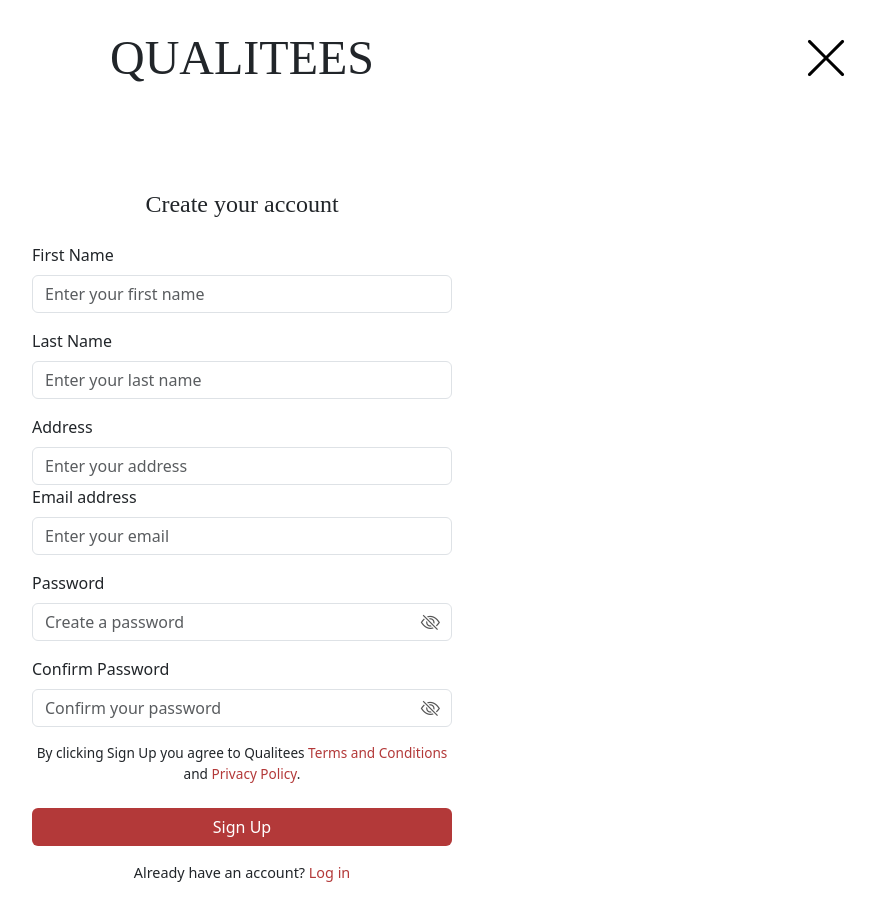
After one commit to menb2023-6398-56806-code/QualiTees-Project, a PHP site: page /register.php in a window 1280 px wide. The commit adds this page. Shown: the whole page, without its empty margins (398-1273 px from the left). Run offline with PHP 8.4, Linux system fonts and the light colour scheme; some web fonts are replaced.

Commit message:
before the retcon 11.6

```diff
--- a/header2.php
+++ b/headerLR.php
@@ -11,7 +11,7 @@
     <link href="https://cdn.jsdelivr.net/npm/bootstrap-icons@1.11.3/font/bootstrap-icons.min.css" rel="stylesheet">
 
     <style>
-        @import url('../stardom.css');
+        @import url('./stardom.css');
 
         /* Header */
         header {
@@ -54,7 +54,7 @@
 <body>
     <header>
         <h1>QUALITEES</h1>
-        <a href="./homepage.php" class="close-btn"><i class="bi bi-x-lg"></i></a>
+        <a href="./landing.php" class="close-btn"><i class="bi bi-x-lg"></i></a>
     </header>
 
     <script src="https://cdn.jsdelivr.net/npm/bootstrap@5.3.2/dist/js/bootstrap.bundle.min.js"></script>
--- /dev/null
+++ b/register.php
@@ -0,0 +1,219 @@
+<!DOCTYPE html>
+<html lang="en">
+
+<head>
+  <meta charset="UTF-8">
+  <meta name="viewport" content="width=device-width, initial-scale=1.0">
+  <title>QUALITEES | Register</title>
+  <link rel="icon" href="./media/icon.png" type="image/png">
+
+  <!-- Bootstrap + Icons -->
+  <link href="https://cdn.jsdelivr.net/npm/bootstrap@5.3.2/dist/css/bootstrap.min.css" rel="stylesheet">
+  <link href="https://cdn.jsdelivr.net/npm/bootstrap-icons@1.11.3/font/bootstrap-icons.min.css" rel="stylesheet">
+
+  <style>
+    @import url('./media/stardom.css');
+
+    body {
+      background-color: #ffffff;
+      font-family: "Poppins", sans-serif;
+      min-height: 100vh;
+      display: flex;
+      flex-direction: column;
+      align-items: center;
+    }
+
+    /* Registration form */
+    .register-form {
+      width: 100%;
+      max-width: 420px;
+      margin-top: 5rem;
+    }
+
+    .form-control {
+      border-radius: 8px;
+      padding: 0.75rem;
+      font-size: 1rem;
+    }
+
+    .form-control:focus {
+      border-color: #b33939;
+      box-shadow: 0 0 0 0.2rem rgba(179, 57, 57, 0.25);
+    }
+
+    .btn-register {
+      background-color: #b33939 !important;
+      color: #fff !important;
+      border-radius: 8px;
+      padding: 0.75rem;
+      width: 100%;
+      transition: background 0.3s;
+      margin-top: 0.5rem;
+    }
+
+    .btn-register:hover {
+      background-color: #8e2929 !important;
+    }
+
+    .extra-links {
+      text-align: center;
+      margin-top: 1rem;
+      font-size: 0.9rem;
+    }
+
+    .extra-links a {
+      color: #b33939;
+      text-decoration: none;
+    }
+
+    .extra-links a:hover {
+      text-decoration: underline;
+    }
+
+    .password-toggle-btn {
+      border: none !important;
+      background: transparent !important;
+      box-shadow: none !important;
+    }
+
+    .password-toggle-btn:focus {
+      outline: none !important;
+      box-shadow: none !important;
+    }
+
+    .password-toggle-btn i {
+      font-size: 1.2rem;
+      color: #555;
+    }
+
+    .password-wrapper {
+      position: relative;
+    }
+
+    .password-wrapper i {
+      position: absolute;
+      top: 50%;
+      right: 12px;
+      transform: translateY(-50%);
+      font-size: 1.2rem;
+      color: #555;
+      cursor: pointer;
+    }
+
+    .password-wrapper i:hover {
+      color: #b33939;
+    }
+  </style>
+</head>
+
+<body>
+  <?php include './headerLR.php'; ?>
+
+  <main class="register-form">
+    <h2 style="font-family: 'Stardom-Regular'; font-size: 1.5rem; margin-bottom: 1.5rem; text-align: center;">
+      Create your account
+    </h2>
+
+    <form method="POST" action="register_process.php">
+
+      <div class="mb-3">
+        <label class="form-label">First Name</label>
+        <input type="text" class="form-control" name="firstname" placeholder="Enter your first name" required>
+      </div>
+
+      <div class="mb-3">
+        <label class="form-label">Last Name</label>
+        <input type="text" class="form-control" name="lastname" placeholder="Enter your last name" required>
+      </div>
+
+      <div class="mb-3">
+        <label class="form-label">Address</label>
+        <input type="text" class="form-control" name="address" placeholder="Enter your address" required>
+
+        <div class="mb-3">
+          <label class="form-label">Email address</label>
+          <input type="email" class="form-control" name="email" placeholder="Enter your email" required>
+        </div>
+
+        <div class="mb-3">
+          <label class="form-label">Password</label>
+          <div class="password-wrapper">
+            <input type="password" class="form-control" id="password" name="password" placeholder="Create a password" required>
+            <i class="bi bi-eye-slash" role="button" aria-label="Toggle password" onclick="togglePassword('password', this)"></i>
+          </div>
+        </div>
+
+        <div class="mb-3">
+          <label class="form-label">Confirm Password</label>
+          <div class="password-wrapper">
+            <input type="password" class="form-control" id="confirm_password" name="confirm_password" placeholder="Confirm your password" required>
+            <i class="bi bi-eye-slash" role="button" aria-label="Toggle confirm password" onclick="togglePassword('confirm_password', this)"></i>
+          </div>
+        </div>
+
+
+
+        <p style="font-size: 0.85rem; text-align: center; margin-bottom: 1rem;">
+          By clicking Sign Up you agree to Qualitees
+          <a href="#" style="color: #b33939; text-decoration: none;">Terms and Conditions</a>
+          and
+          <a href="#" style="color: #b33939; text-decoration: none;">Privacy Policy</a>.
+        </p>
+
+        <button type="submit" class="btn btn-register">Sign Up</button>
+    </form>
+
+    <div class="extra-links">
+      <p>Already have an account? <a href="./login.php">Log in</a></p>
+    </div>
+
+  </main>
+
+  <script src="https://cdn.jsdelivr.net/npm/bootstrap@5.3.2/dist/js/bootstrap.bundle.min.js"></script>
+
+  <script>
+    function togglePassword(fieldId, el) {
+      const input = document.getElementById(fieldId);
+      if (!input) return;
+
+      let icon = el;
+      if (!icon) {
+        icon = input.parentElement && input.parentElement.querySelector('i');
+      } else if (icon.tagName && icon.tagName.toLowerCase() !== 'i') {
+        const found = icon.querySelector('i');
+        if (found) icon = found;
+      }
+
+      if (!icon) return;
+
+      if (input.type === "password") {
+        input.type = "text";
+        icon.classList.remove("bi-eye-slash");
+        icon.classList.add("bi-eye");
+      } else {
+        input.type = "password";
+        icon.classList.remove("bi-eye");
+        icon.classList.add("bi-eye-slash");
+      }
+    }
+  </script>
+
+  <script src="https://code.jquery.com/jquery-3.6.0.min.js"></script>
+  <script>
+    $(document).ready(function() {
+      $('#confirm_password').on('keyup', function() {
+        let password = $('#password').val();
+        let confirm = $(this).val();
+
+        if (password !== confirm) {
+          $(this)[0].setCustomValidity("Passwords do not match.");
+        } else {
+          $(this)[0].setCustomValidity("");
+        }
+      });
+    });
+  </script>
+
+</body>
+
+</html>
```
Also changed, not shown: conn.php (added, +16 -0 lines), header.php (+156 -21 lines), homepage.php (+30 -40 lines), landing.php (added, +38 -0 lines), login.php (+4 -3 lines), login_process.php (added, +43 -0 lines), media/landing.css (added, +83 -0 lines), register_process.php (added, +49 -0 lines), media/NissinCupHCS.webp (added), media/Q.png (added), media/icon0.png (added).
